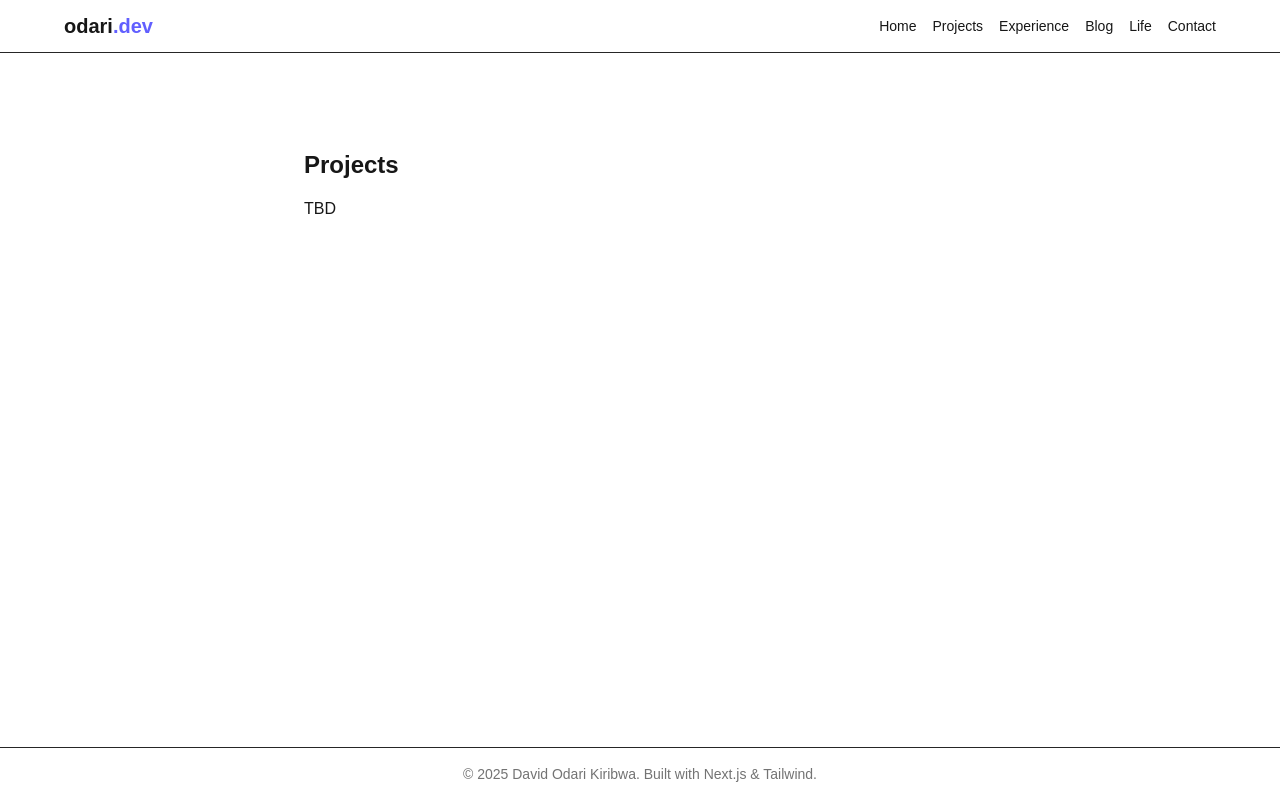
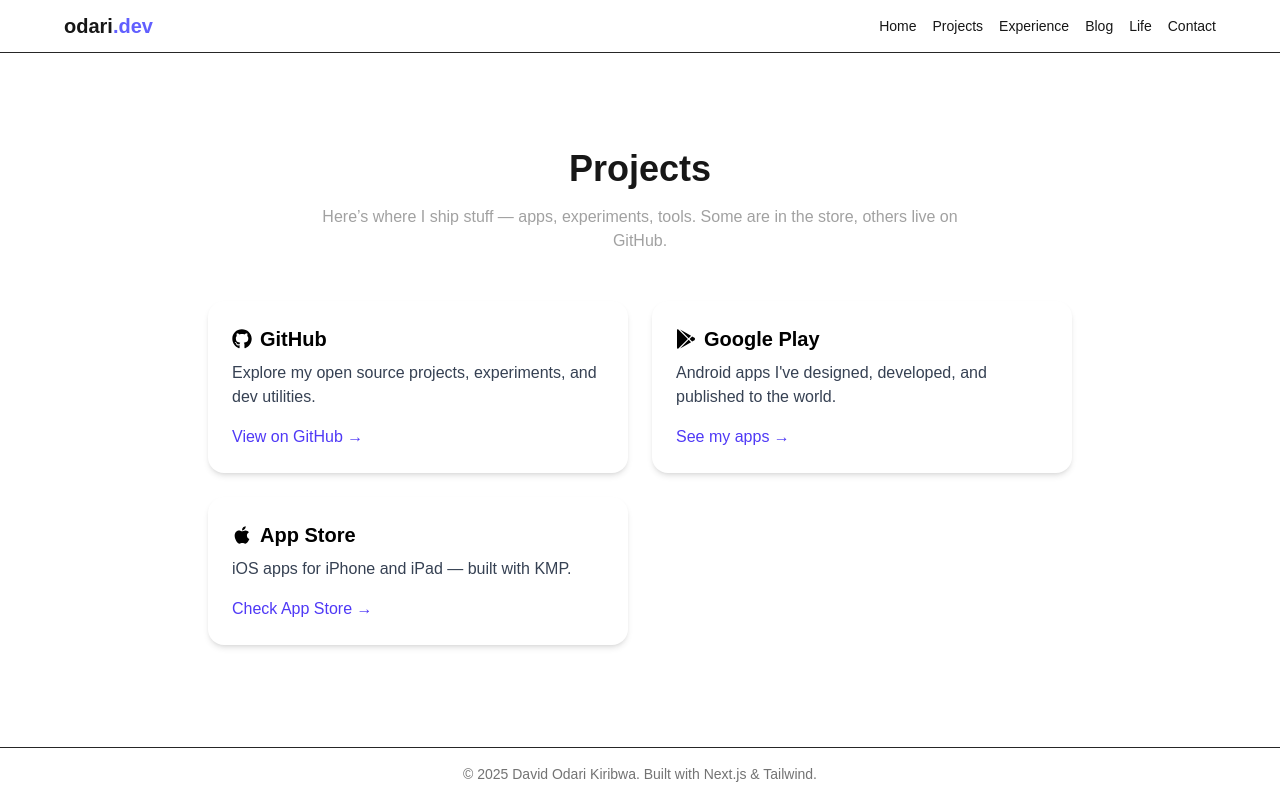
Before and after one commit to odaridavid/my-portfolio, a Next.js app: page /projects in a window 1280 px wide. Built offline with nearby package versions, Linux system fonts and the light colour scheme.

Commit message:
add apple section

```diff
--- a/src/app/projects/page.tsx
+++ b/src/app/projects/page.tsx
@@ -1,8 +1,71 @@
+"use client";
+
+import Link from "next/link";
+import { FaGithub, FaGooglePlay, FaApple } from "react-icons/fa";
+
 export default function Projects() {
-    return (
-      <section className="max-w-2xl mx-auto mt-20">
-        <h2 className="text-2xl font-bold mb-4">Projects</h2>
-        <p>TBD</p>
-      </section>
-    );
-  }
+  return (
+    <section className="max-w-4xl mx-auto mt-20 px-4">
+      <h2 className="text-4xl font-bold mb-4 text-center">Projects</h2>
+      <p className="text-neutral-400 text-center mb-12 max-w-2xl mx-auto">
+        Here’s where I ship stuff — apps, experiments, tools. Some are in the
+        store, others live on GitHub.
+      </p>
+
+      <div className="grid md:grid-cols-2 gap-6">
+        {/* GitHub */}
+        <div className="bg-white text-black p-6 rounded-2xl shadow-md hover:shadow-lg transition-shadow">
+          <h3 className="text-xl font-semibold mb-2 flex items-center gap-2">
+            <FaGithub /> GitHub
+          </h3>
+          <p className="text-gray-700 mb-4">
+            Explore my open source projects, experiments, and dev utilities.
+          </p>
+          <Link
+            href="https://github.com/odaridavid"
+            target="_blank"
+            rel="noopener noreferrer"
+            className="text-indigo-600 hover:underline font-medium"
+          >
+            View on GitHub →
+          </Link>
+        </div>
+
+        {/* Play Store */}
+        <div className="bg-white text-black p-6 rounded-2xl shadow-md hover:shadow-lg transition-shadow">
+          <h3 className="text-xl font-semibold mb-2 flex items-center gap-2">
+            <FaGooglePlay /> Google Play
+          </h3>
+          <p className="text-gray-700 mb-4">
+            Android apps I've designed, developed, and published to the world.
+          </p>
+          <Link
+            href="https://play.google.com/store/apps/dev?id=8090138511631227064&hl=en"
+            target="_blank"
+            rel="noopener noreferrer"
+            className="text-indigo-600 hover:underline font-medium"
+          >
+            See my apps →
+          </Link>
+        </div>
+        {/* Apple App Store */}
+        <div className="bg-white text-black p-6 rounded-2xl shadow-md hover:shadow-lg transition-shadow">
+          <h3 className="text-xl font-semibold mb-2 flex items-center gap-2">
+            <FaApple /> App Store
+          </h3>
+          <p className="text-gray-700 mb-4">
+            iOS apps for iPhone and iPad — built with KMP.
+          </p>
+          <Link
+            href="https://apps.apple.com/developer/david-odari-kiribwa/id1706468850"
+            target="_blank"
+            rel="noopener noreferrer"
+            className="text-indigo-600 hover:underline font-medium"
+          >
+            Check App Store →
+          </Link>
+        </div>
+      </div>
+    </section>
+  );
+}
```
